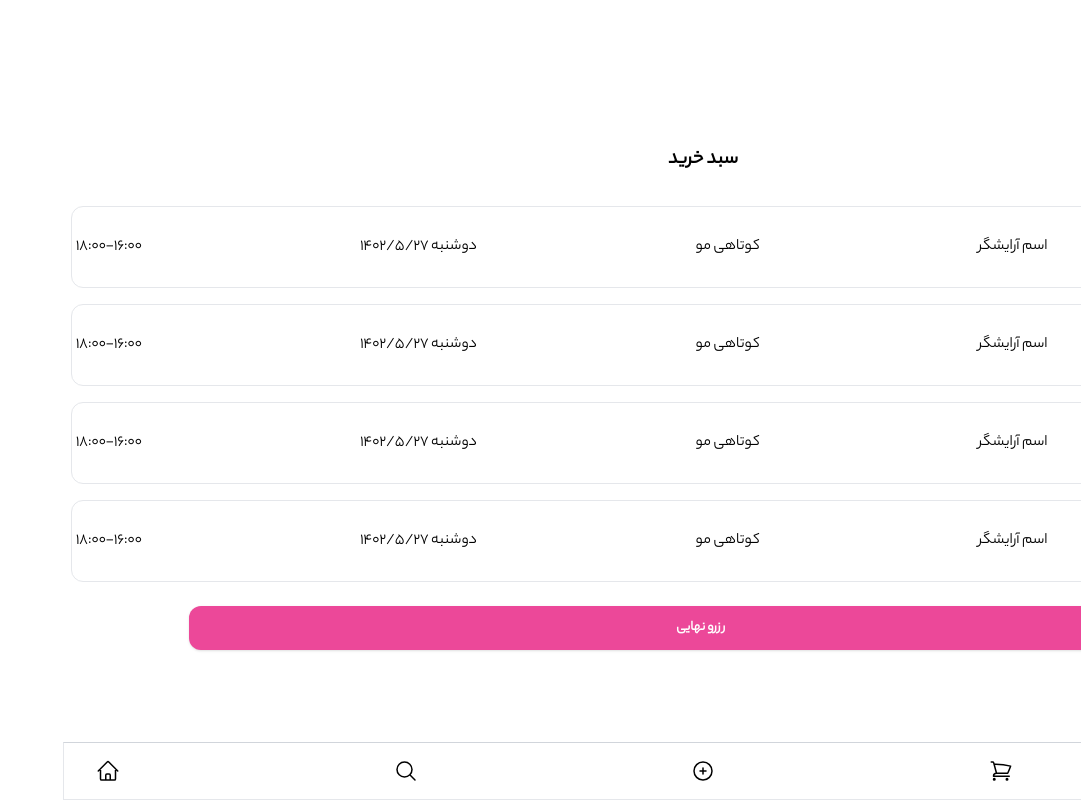
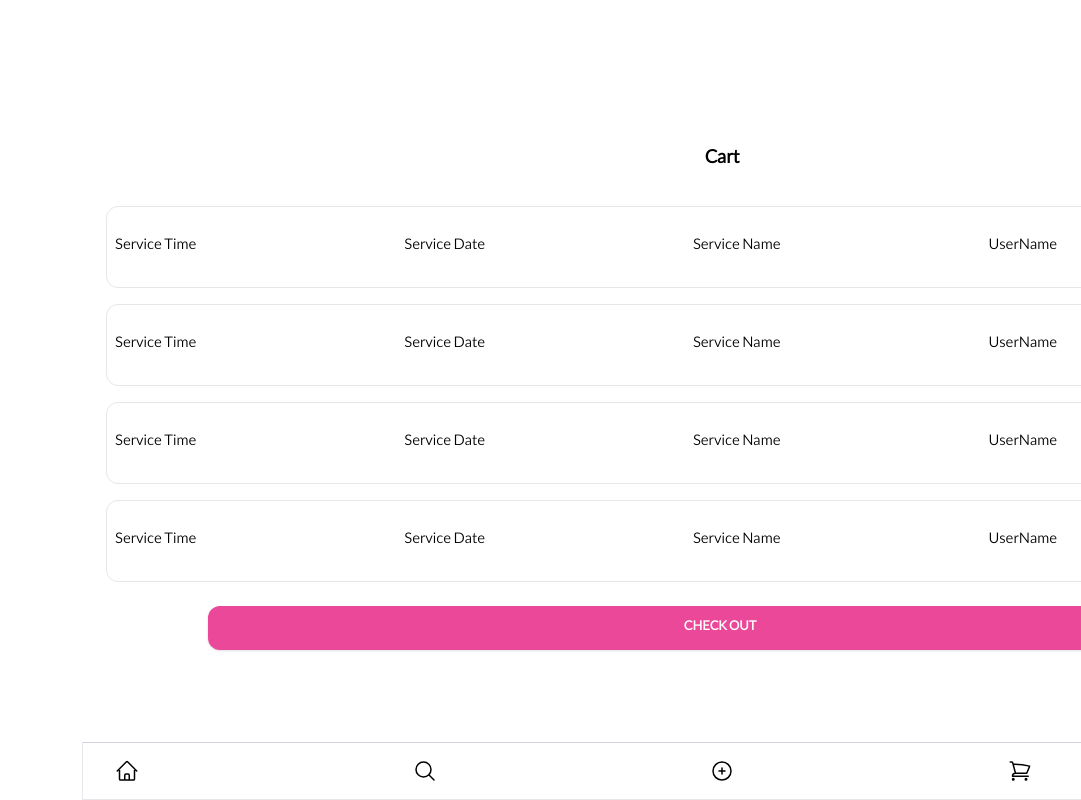
Before and after one commit to AbolfazlMarzban/beautyno-pwa, a React (Create React App) app: page /Cart in a window 1280 px wide. Shown: the whole page, without its empty margins (199-1280 px from the left). Built offline with nearby package versions, Linux system fonts and the light colour scheme.

Commit message:
abol 1402-8-27

```diff
--- a/src/components/Cart/cart.jsx
+++ b/src/components/Cart/cart.jsx
@@ -7,14 +7,14 @@ export default function Cart({}){
 
         <div className='w-full flex flex-col items-center justify-center'>
             <div>
-            <h2 className="text-xl font-bold">سبد خرید</h2>
+            <h2 className="text-xl font-bold">Cart</h2>
             </div>
             <CartItems/>
             <button
           className="mt-2 w-4/5 bg-pink-500 text-white active:bg-pink-600 font-bold uppercase text-sm px-6 py-3 rounded-xl shadow hover:shadow-lg outline-none focus:outline-none mr-1 mb-1 ease-linear transition-all duration-150"
           type="button"
         >
-          رزرو نهایی
+          Check Out
         </button>
          </div>
           <div className='w-full'>
--- a/src/components/Cart/cartItem.jsx
+++ b/src/components/Cart/cartItem.jsx
@@ -2,23 +2,23 @@ import profile from "../../assets/images/background.png"
 
 export default function CartItem({}){
     return(
-        <div className="w-full border border-1 rounded-xl p-2 px-1 my-4">
+        <div className="w-full border border-1 rounded-xl p-2  my-4">
             <ul className="flex items-center justify-between ">
                 <li>
                     <div className="h-16 w-16 rounded-full bg-cover bg-center" style={{'backgroundImage': `url(${profile})`}}>
                     </div>
                 </li>
                 <li>
-                    <span className="text-md">اسم آرایشگر</span>
+                    <span className="text-md">UserName</span>
                 </li>
                 <li>
-                    <span className="text-md">کوتاهی مو</span>
+                    <span className="text-md">Service Name</span>
                 </li>
                 <li>
-                    <span className="text-md">دوشنبه 1402/5/27</span>
+                    <span className="text-md">Service Date</span>
                 </li>
                 <li>
-                    <span className="text-md">18:00-16:00</span>
+                    <span className="text-md">Service Time</span>
                 </li>
 
             </ul>
--- a/src/components/Cart/cartItems.jsx
+++ b/src/components/Cart/cartItems.jsx
@@ -2,7 +2,7 @@ import CartItem from "./cartItem"
 
 export default function CartItems({}){
     return(
-        <div className="w-full px-2 mt-4">
+        <div className="w-full px-6 mt-4">
             <CartItem />
             <CartItem />
             <CartItem />
--- a/src/components/home/serviceBox/serviceBox.jsx
+++ b/src/components/home/serviceBox/serviceBox.jsx
@@ -18,7 +18,7 @@ export default function ServiceBox({}) {
             ></div>
           </div>
           <div className="basis-7/8 pr-4">
-            <span className="text-md font-bold">نام آرایشگاه</span>
+            <span className="text-md font-bold">UserName</span>
 
             <div class="flex items-center space-x-1 mt-2">
               <svg
@@ -76,7 +76,7 @@ export default function ServiceBox({}) {
         type="button"
         onClick={() => setShowModal(true)}
       >
-        خدمات
+        Services
       </button>
       {showModal ? (
         <>
--- a/src/components/profile/profilePage.jsx
+++ b/src/components/profile/profilePage.jsx
@@ -7,33 +7,33 @@ export default function ProfilePage({}){
         <div className='w-full flex justify-center items-center'>
             <div className="w-1/2 flex flex-col">
             <button className="bg-white hover:bg-gray-100 text-gray-800 font-semibold p-4 border border-gray-400 rounded-xl shadow text-center my-2">
-            تکمیل پروفایل
+            Profile Info
           </button>
           <Link to="/profile/orders" className="w-full">
           <button className="bg-white hover:bg-gray-100 text-gray-800 font-semibold p-4 border border-gray-400 rounded-xl shadow text-center my-2 w-full">
-            سفارشات
+            Orders
           </button>
           </Link>
 
           <Link to="/profile/services" className="w-full">
               <button className="bg-white hover:bg-gray-100 text-gray-800 font-semibold p-4 border border-gray-400 rounded-xl shadow text-center my-2 w-full">
-                خدمات(برای سرویس دهنده)
+                Your Services
               </button>
           </Link>
           <Link to="/Favourites" className="flex">
           <button className="bg-white hover:bg-gray-100 text-gray-800 font-semibold p-4 border border-gray-400 rounded-xl shadow text-center my-2 w-full">
-                مورد علاقه ها
+                Your Favourites
               </button>
           </Link>
 
           <Link to="/profile/support" className="w-full">
           <button className="bg-white hover:bg-gray-100 text-gray-800 font-semibold p-4 border border-gray-400 rounded-xl shadow text-center my-2 w-full">
-            پشتیبانی
+            Support
           </button>
           </Link>
 
           <button className="bg-red-600 hover:bg-red-300 text-white font-semibold p-4 border border-gray-400 rounded-xl shadow text-center my-2">
-            خروج
+            Sign out
           </button>
             </div>
           </div>
```
Also changed, not shown: src/components/home/homePage.jsx (line endings or trailing spaces).
